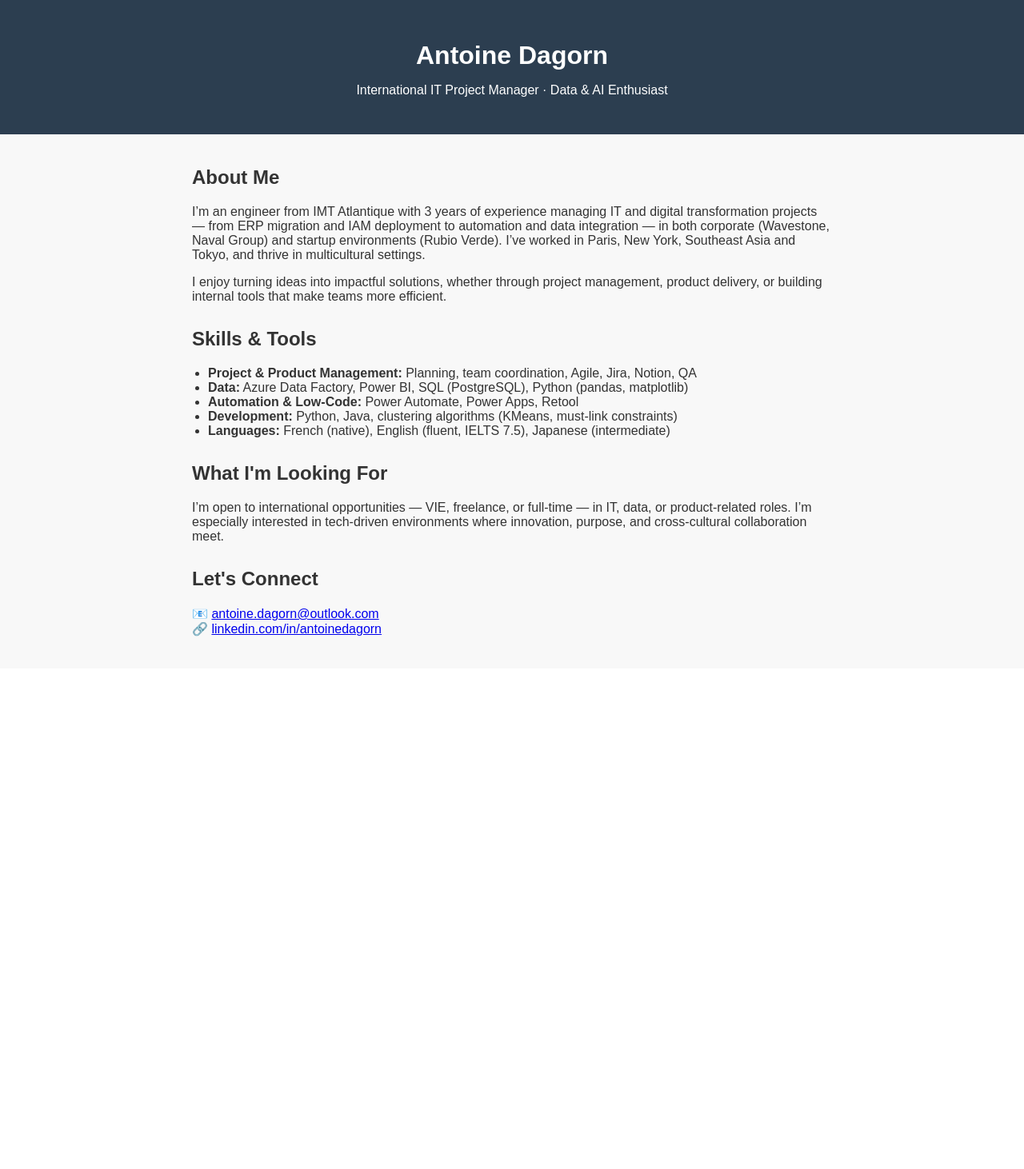
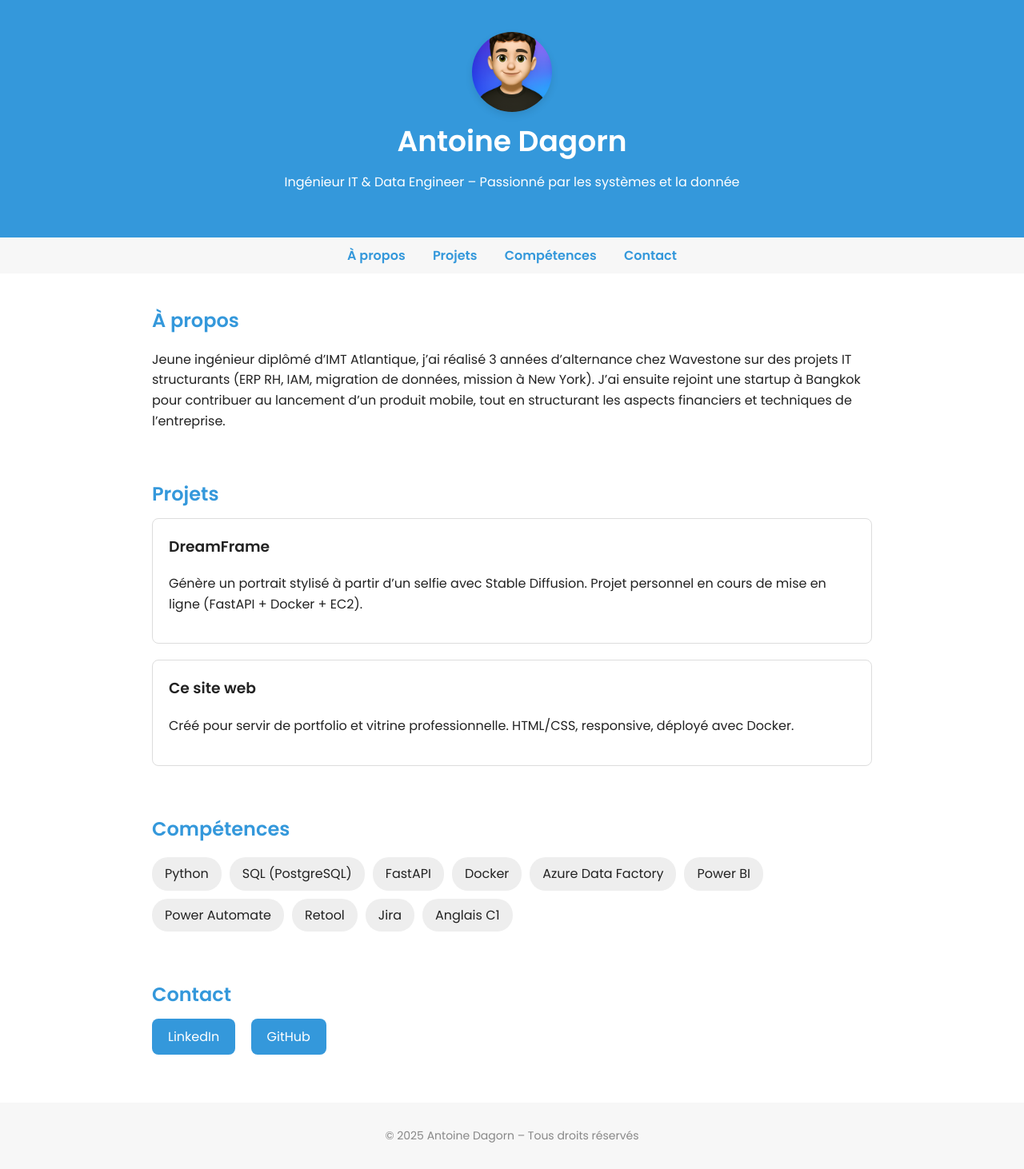
Before and after one commit to Eniotarixx/first_website, a FastAPI app: page / in a window 1280 px wide. Shown: the whole page at 80% size. Before the commit the page ends 796 px from the top, so only its background shows below. Run offline with FastAPI, Linux system fonts and the light colour scheme.

Commit message:
added an avatar

```diff
--- a/main.py
+++ b/main.py
@@ -1,12 +1,14 @@
 from fastapi import FastAPI, Form, Request  # permet de lire les données d’un formulaire HTML (<form>) envoyé en POST
 from fastapi.templating import Jinja2Templates  # moteur de template
 from fastapi.responses import HTMLResponse #La réponse que je renvoie à cette route est une page HTML, pas du JSON
+from fastapi.staticfiles import StaticFiles #help serve static file from directory
 from add import add  # ma logique métier dans mon autre fichier
 
 app = FastAPI()  # Crée une instance de l'application FastAPI, appelée app
 templates = Jinja2Templates(
     directory="templates"
 )  # Tous mes fichiers HTML sont dans le dossier templates/
+app.mount("/static", StaticFiles(directory="static"), name="static") # tells your FastAPI app to serve files from a folder called static
 
 
 @app.post("/calculator/add", response_class=HTMLResponse) # précise l'url et que j'utilise du HTML
--- a/templates/homepage.html
+++ b/templates/homepage.html
@@ -1,116 +1,197 @@
 <!DOCTYPE html>
-<html lang="en">
+<html lang="fr">
 
 <head>
     <meta charset="UTF-8" />
-  <meta name="viewport" content="width=device-width, initial-scale=1" />
-  <title>Antoine Dagorn</title>
+    <meta name="viewport" content="width=device-width, initial-scale=1.0" />
+    <title>Antoine Dagorn – Ingénieur IT & Data Engineer</title>
+    <link href="https://fonts.googleapis.com/css2?family=Poppins:wght@400;600&display=swap" rel="stylesheet" />
     <style>
         body {
-      font-family: Arial, sans-serif;
             margin: 0;
-      padding: 0;
-      background-color: #f8f8f8;
-      color: #333;
+            font-family: 'Poppins', sans-serif;
+            background-color: #ffffff;
+            color: #222;
+            line-height: 1.6;
         }
 
         header {
-      background-color: #2c3e50;
+            background-color: #3498db;
             color: white;
-      padding: 30px 20px;
+            padding: 60px 20px;
             text-align: center;
         }
 
+        header h1 {
+            margin: 0;
+            font-size: 48px;
+        }
+
+        header p {
+            font-size: 18px;
+            margin-top: 10px;
+        }
+
+        nav {
+            background: #f7f7f7;
+            text-align: center;
+            padding: 10px 0;
+        }
+
+        nav a {
+            margin: 0 15px;
+            text-decoration: none;
+            color: #3498db;
+            font-weight: 600;
+        }
+
         main {
-      max-width: 800px;
+            max-width: 900px;
             margin: 40px auto;
             padding: 0 20px;
         }
 
-    h1 {
+        .section {
+            margin-bottom: 60px;
+        }
+
+        h2 {
+            color: #3498db;
             margin-bottom: 10px;
         }
 
-    .section {
-      margin-bottom: 30px;
+        .projects .card {
+            border: 1px solid #ddd;
+            border-radius: 8px;
+            padding: 20px;
+            margin-bottom: 20px;
         }
 
-    ul {
-      padding-left: 20px;
+        .card h3 {
+            margin-top: 0;
+        }
+
+        .skills ul {
+            list-style: none;
+            padding: 0;
+            display: flex;
+            flex-wrap: wrap;
+            gap: 10px;
+        }
+
+        .skills li {
+            background: #eee;
+            padding: 8px 16px;
+            border-radius: 20px;
+        }
+
+        .contact a {
+            display: inline-block;
+            margin-right: 15px;
+            text-decoration: none;
+            color: #fff;
+            background: #3498db;
+            padding: 10px 20px;
+            border-radius: 8px;
+            transition: background 0.3s ease;
+        }
+
+        .contact a:hover {
+            background: #2c80b4;
         }
 
         footer {
             text-align: center;
-      padding: 20px;
+            padding: 30px;
+            background: #f7f7f7;
+            color: #888;
+            font-size: 14px;
         }
 
-    .btn {
-      background-color: #3498db;
-      color: white;
-      padding: 12px 24px;
-      border: none;
-      border-radius: 6px;
-      text-decoration: none;
-      font-size: 16px;
+        @media (max-width: 600px) {
+            header h1 {
+                font-size: 36px;
             }
-
-    .btn:hover {
-      background-color: #2980b9;
         }
     </style>
 </head>
 
 <body>
+    <header style="background-color: #3498db; color: white; padding: 40px 20px;">
+        <div
+            style="max-width: 900px; margin: auto; display: flex; align-items: center; flex-wrap: wrap; justify-content: center; gap: 20px;">
+            <div style="flex-shrink: 0; text-align: center;">
+                <img src="/static/avatar.png" alt="Avatar Antoine"
+                    style="width: 100px; height: 100px; object-fit: cover; border-radius: 50%; box-shadow: 0 4px 10px rgba(0,0,0,0.1);"
 
-  <header>
-    <h1>Antoine Dagorn</h1>
-    <p>International IT Project Manager · Data & AI Enthusiast</p>
+            </div>
+            <div style="text-align: center;">
+                <h1 style="margin: 0; font-size: 36px;">Antoine Dagorn</h1>
+                <p style="font-size: 16px; margin-top: 10px;">Ingénieur IT & Data Engineer – Passionné par les systèmes
+                    et la donnée</p>
+            </div>
+        </div>
     </header>
 
+
+    <nav>
+        <a href="#about">À propos</a>
+        <a href="#projects">Projets</a>
+        <a href="#skills">Compétences</a>
+        <a href="#contact">Contact</a>
+    </nav>
+
     <main>
-    <div class="section">
-      <h2>About Me</h2>
-      <p>
-        I’m an engineer from IMT Atlantique with 3 years of experience managing IT and digital transformation
-        projects — from ERP migration and IAM deployment to automation and data integration — in both corporate
-        (Wavestone, Naval Group) and startup environments (Rubio Verde). I’ve worked in Paris, New York,
-        Southeast Asia and Tokyo, and thrive in multicultural settings.
-      </p>
-      <p>
-        I enjoy turning ideas into impactful solutions, whether through project management, product delivery,
-        or building internal tools that make teams more efficient.
+        <section id="about" class="section">
+            <h2>À propos</h2>
+            <p>Jeune ingénieur diplômé d’IMT Atlantique, j’ai réalisé 3 années d’alternance chez Wavestone sur des
+                projets IT structurants (ERP RH, IAM, migration de données, mission à New York).
+                J’ai ensuite rejoint une startup à Bangkok pour contribuer au lancement d’un produit mobile, tout en
+                structurant les aspects financiers et techniques de l’entreprise.</p>
+        </section>
+
+
+
+        <section id="projects" class="section projects">
+            <h2>Projets</h2>
+            <div class="card">
+                <h3>DreamFrame</h3>
+                <p>Génère un portrait stylisé à partir d’un selfie avec Stable Diffusion. Projet personnel en cours de
+                    mise en ligne (FastAPI + Docker + EC2).</p>
+            </div>
+            <div class="card">
+                <h3>Ce site web</h3>
+                <p>Créé pour servir de portfolio et vitrine professionnelle. HTML/CSS, responsive, déployé avec Docker.
                 </p>
             </div>
+        </section>
 
-    <div class="section">
-      <h2>Skills & Tools</h2>
+        <section id="skills" class="section skills">
+            <h2>Compétences</h2>
             <ul>
-        <li><strong>Project & Product Management:</strong> Planning, team coordination, Agile, Jira, Notion, QA</li>
-        <li><strong>Data:</strong> Azure Data Factory, Power BI, SQL (PostgreSQL), Python (pandas, matplotlib)</li>
-        <li><strong>Automation & Low-Code:</strong> Power Automate, Power Apps, Retool</li>
-        <li><strong>Development:</strong> Python, Java, clustering algorithms (KMeans, must-link constraints)</li>
-        <li><strong>Languages:</strong> French (native), English (fluent, IELTS 7.5), Japanese (intermediate)</li>
+                <li>Python</li>
+                <li>SQL (PostgreSQL)</li>
+                <li>FastAPI</li>
+                <li>Docker</li>
+                <li>Azure Data Factory</li>
+                <li>Power BI</li>
+                <li>Power Automate</li>
+                <li>Retool</li>
+                <li>Jira</li>
+                <li>Anglais C1</li>
             </ul>
-    </div>
+        </section>
 
-    <div class="section">
-      <h2>What I'm Looking For</h2>
-      <p>
-        I’m open to international opportunities — VIE, freelance, or full-time — in IT, data, or product-related roles.
-        I’m especially interested in tech-driven environments where innovation, purpose, and cross-cultural
-        collaboration meet.
-      </p>
-    </div>
-
-    <div class="section">
-      <h2>Let's Connect</h2>
-      <p>
-        📧 <a href="mailto:antoine.dagorn@outlook.com">antoine.dagorn@outlook.com</a><br />
-        🔗 <a href="https://www.linkedin.com/in/antoinedagorn" target="_blank">linkedin.com/in/antoinedagorn</a>
-      </p>
-    </div>
+        <section id="contact" class="section contact">
+            <h2>Contact</h2>
+            <a href="https://www.linkedin.com/in/antoinedagorn/" target="_blank">LinkedIn</a>
+            <a href="https://github.com/Eniotarixx" target="_blank">GitHub</a>
+        </section>
     </main>
 
+    <footer>
+        © 2025 Antoine Dagorn – Tous droits réservés
+    </footer>
 </body>
 
 </html>
```
Also changed, not shown: static/avatar.png (added), 1 other file. Lines whose indentation alone changed are shown as unchanged.
